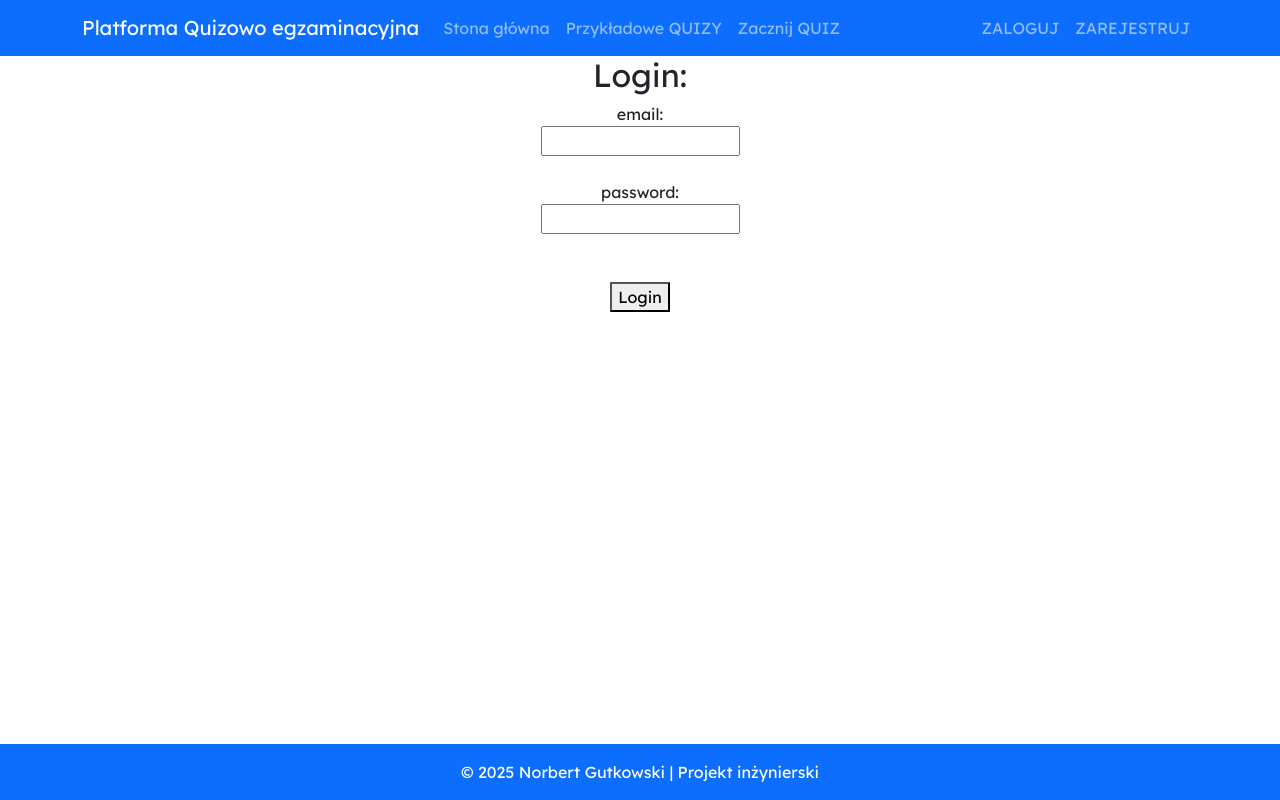
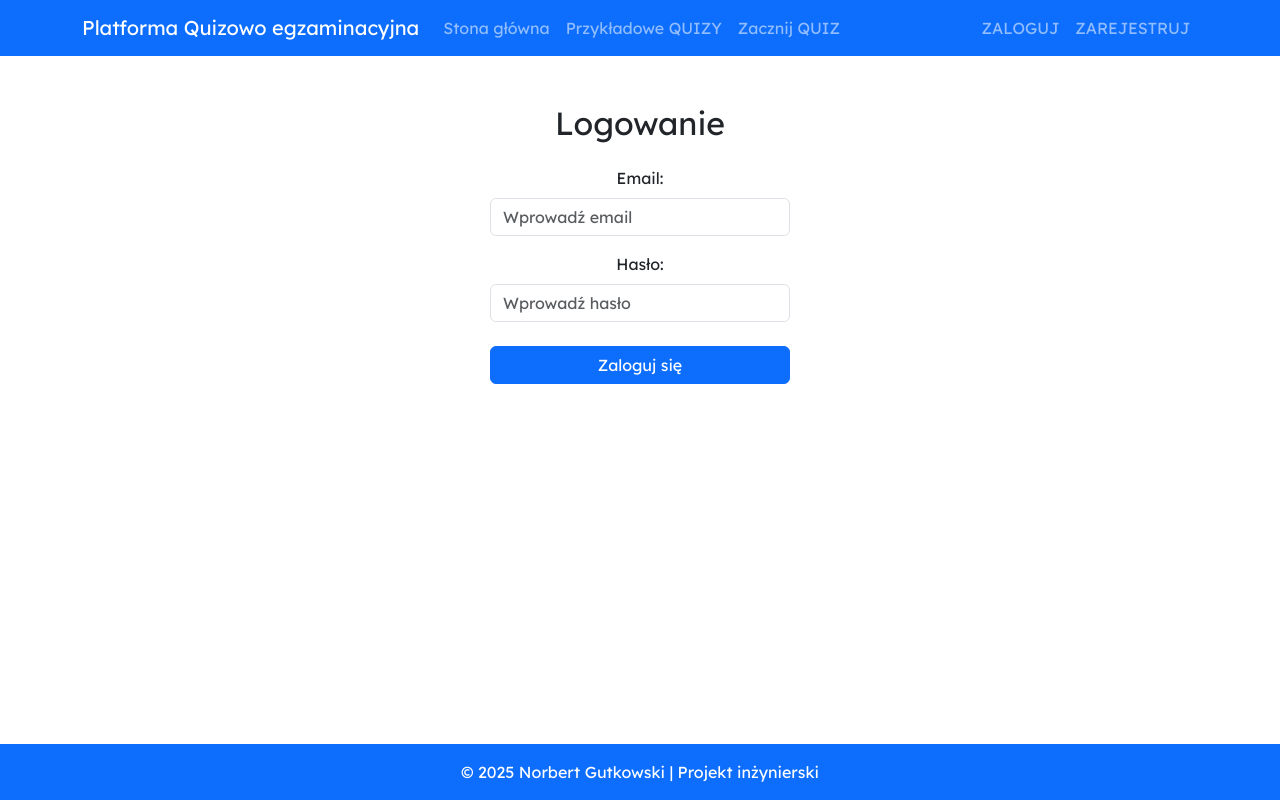
Before and after one commit to NorbertAll/pracaInz, a React (Create React App) app in the folder frontend/: page /login in a window 1280 px wide. Built offline with nearby package versions, Linux system fonts and the light colour scheme.

Commit message:
Beautify the login panel

```diff
--- a/frontend/src/Login/Login.jsx
+++ b/frontend/src/Login/Login.jsx
@@ -1,6 +1,7 @@
 import React, { useState } from 'react';
 import axios from "axios";
 import { useNavigate } from 'react-router-dom';
+import { Form, Button, Alert, Spinner, Container, Row, Col } from 'react-bootstrap';
 
 export function Login() {
     const [formData, setFormData] = useState({
@@ -8,67 +9,102 @@ export function Login() {
         password: ""
     });
 
+    const navigate = useNavigate();
+    const [isLoading, setIsLoading] = useState(false);
+    const [successMessage, setSuccessMessage] = useState(null);
+    const [error, setError] = useState(null);
 
-    const navigate = useNavigate();
     const handleChange = (e) => {
         setFormData({
             ...formData,
             [e.target.name]: e.target.value
-        })
+        });
     };
-    const [isLoading, setIsLoading] = useState(false);
-    const [successMessage, setSuccessMessage] = useState(null);
-    const [error, setError] = useState(null);
+
     const handleSubmit = async (e) => {
         e.preventDefault();
-        if (isLoading) {
-            return
-        }
+        if (isLoading) return;
+
         setIsLoading(true);
+        setError(null);
         try {
-            const response = await axios.post("http://127.0.0.1:8000/api/accounts/login/", formData)
-            console.log("Success", response.data);
-            setSuccessMessage("Login Successfull");
+            const response = await axios.post("http://127.0.0.1:8000/api/accounts/login/", formData);
+            setSuccessMessage("Logowanie zakończone sukcesem.");
             localStorage.setItem("accessToken", response.data.tokens.access);
             localStorage.setItem("refreshToken", response.data.tokens.refresh);
-            navigate("/")
+            navigate("/");
             window.location.reload();
-        }
-        catch (error) {
-            console.log("Error during login", error.response?.data);
+        } catch (error) {
             if (error.response && error.response.data) {
                 Object.keys(error.response.data).forEach(field => {
                     const errorMessages = error.response.data[field];
                     if (errorMessages && errorMessages.length > 0) {
                         setError(errorMessages[0]);
                     }
-                })
+                });
             }
-        }
-        finally {
+        } finally {
             setIsLoading(false);
         }
     };
+
     return (
-        <div>
-            {error && <p style={{ color: "red" }}>{error}</p>}
-            {successMessage && <p style={{ color: "green" }}>{successMessage}</p>}
-            <h2>Login:</h2>
-            <form >
+        <Container className="mt-5">
+            <Row className="justify-content-center">
+                <Col md={6} className="text-center">
+                    <h2 className="mb-4">Logowanie</h2>
 
-                <label>email:</label><br />
-                <input type='email' name='email' value={formData.email}
-                    onChange={handleChange}
-                ></input><br />
-                <br />
-                <label>password:</label><br />
-                <input type='password' name='password' value={formData.password}
-                    onChange={handleChange}
-                ></input>{" "}<br />
+                    {error && <Alert variant="danger">{error}</Alert>}
+                    {successMessage && <Alert variant="success">{successMessage}</Alert>}
 
-                <br /><br />
-                <button type='submit' disabled={isLoading} onClick={handleSubmit}>Login</button>
-            </form>
-        </div>
-    )
+                    <Form onSubmit={handleSubmit} className="mx-auto" style={{ maxWidth: "300px" }}>
+                        <Form.Group className="mb-3">
+                            <Form.Label>Email:</Form.Label>
+                            <Form.Control
+                                type="email"
+                                name="email"
+                                value={formData.email}
+                                onChange={handleChange}
+                                placeholder="Wprowadź email"
+                                required
+                            />
+                        </Form.Group>
+
+                        <Form.Group className="mb-4">
+                            <Form.Label>Hasło:</Form.Label>
+                            <Form.Control
+                                type="password"
+                                name="password"
+                                value={formData.password}
+                                onChange={handleChange}
+                                placeholder="Wprowadź hasło"
+                                required
+                            />
+                        </Form.Group>
+
+                        <Button
+                            variant="primary"
+                            type="submit"
+                            disabled={isLoading}
+                            className="w-100"
+                        >
+                            {isLoading ? (
+                                <>
+                                    <Spinner
+                                        as="span"
+                                        animation="border"
+                                        size="sm"
+                                        role="status"
+                                        aria-hidden="true"
+                                    /> Logowanie...
+                                </>
+                            ) : (
+                                "Zaloguj się"
+                            )}
+                        </Button>
+                    </Form>
+                </Col>
+            </Row>
+        </Container>
+    );
 }
```
